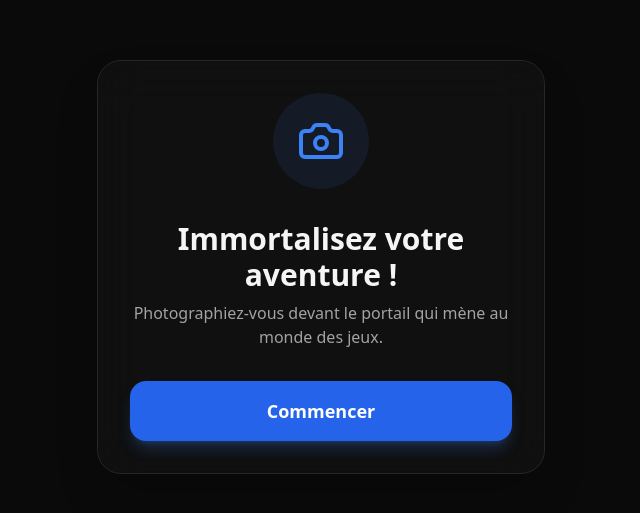
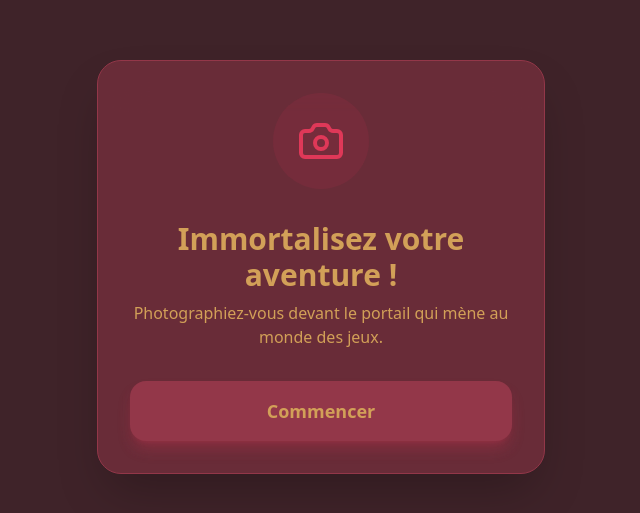
Before and after one commit to dokat/photobooth-app, a React (Vite) app: page / in a window 1280 px wide. Shown: the part 133-646 px from the top of the page, without its empty margins (319-959 px from the left). Built offline with nearby package versions, Linux system fonts and the light colour scheme.

Commit message:
style: update tailwind theme palette and apply new color scheme to UI components

```diff
--- a/src/components/CameraView.tsx
+++ b/src/components/CameraView.tsx
@@ -194,7 +194,7 @@ export function CameraView({
           </div>
         ) : (
           !isPipetteActive && (
-            <div className="absolute inset-0 bg-gradient-to-t from-black/60 to-transparent flex items-end justify-center pb-12 opacity-0 group-hover:opacity-100 transition-all duration-300 translate-y-4 group-hover:translate-y-0">
+            <div className="absolute inset-0 bg-gradient-to-t from-black/60 to-transparent flex items-end justify-center pb-12 transition-all duration-300">
               <Button
                 onClick={startCountdown}
                 size="lg"
--- a/src/components/Home.tsx
+++ b/src/components/Home.tsx
@@ -8,8 +8,8 @@ export function Home() {
   return (
     <div className="min-h-screen bg-neutral-950 flex flex-col items-center justify-center p-4">
       <Card className="w-full max-w-md p-8 flex flex-col items-center justify-center space-y-8 bg-neutral-900/50 backdrop-blur-xl border-neutral-800 shadow-2xl rounded-3xl">
-        <div className="w-24 h-24 bg-blue-500/10 rounded-full flex items-center justify-center">
-          <Camera className="w-12 h-12 text-blue-500" />
+        <div className="w-24 h-24 bg-emerald-500/10 rounded-full flex items-center justify-center">
+          <Camera className="w-12 h-12 text-emerald-500" />
         </div>
 
         <div className="text-center space-y-2">
@@ -19,7 +19,7 @@ export function Home() {
 
         <button
           onClick={() => navigate("/instructions")}
-          className="w-full py-4 px-6 bg-blue-600 hover:bg-blue-500 text-white rounded-2xl font-semibold text-lg transition-all active:scale-95 shadow-lg shadow-blue-500/25"
+          className="w-full py-4 px-6 bg-emerald-600 hover:bg-emerald-500 text-white rounded-2xl font-semibold text-lg transition-all active:scale-95 shadow-lg shadow-emerald-500/25 border-none"
         >
           Commencer
         </button>
--- a/src/components/Instructions.tsx
+++ b/src/components/Instructions.tsx
@@ -14,7 +14,7 @@ export function Instructions() {
                 <p>Une fois votre photo validée, entrez votre adresse mail pour la recevoir.</p>
                 <button
                     onClick={() => navigate("/photobooth")}
-                    className="w-full flex items-center gap-2 justify-center py-4 px-6 bg-blue-600 hover:bg-blue-500 text-white rounded-2xl font-semibold text-lg transition-all active:scale-95 shadow-lg shadow-blue-500/25"
+                    className="w-full flex items-center gap-2 justify-center py-4 px-6 bg-emerald-600 hover:bg-emerald-500 text-white rounded-2xl font-semibold text-lg transition-all active:scale-95 shadow-lg shadow-emerald-500/25 border-none"
                 >
                     Continuer <ArrowRight />
                 </button>
--- a/tailwind.config.js
+++ b/tailwind.config.js
@@ -18,6 +18,29 @@ module.exports = {
     },
     extend: {
       colors: {
+        white: '#d2a058',
+        black: '#3f2329',
+        neutral: {
+          50: '#fdfbfb',
+          100: '#d2a058',
+          200: '#f2e8e9',
+          300: '#ebd9db',
+          400: '#d2a058',
+          500: '#933749',
+          600: '#933749',
+          700: '#933749',
+          800: '#933749',
+          900: '#933749',
+          950: '#3f2329',
+        },
+        emerald: {
+          400: '#df3858',
+          500: '#df3858',
+          600: '#933749',
+        },
+        cyan: {
+          400: '#d2a058',
+        },
         border: "hsl(var(--border))",
         input: "hsl(var(--input))",
         ring: "hsl(var(--ring))",
```
